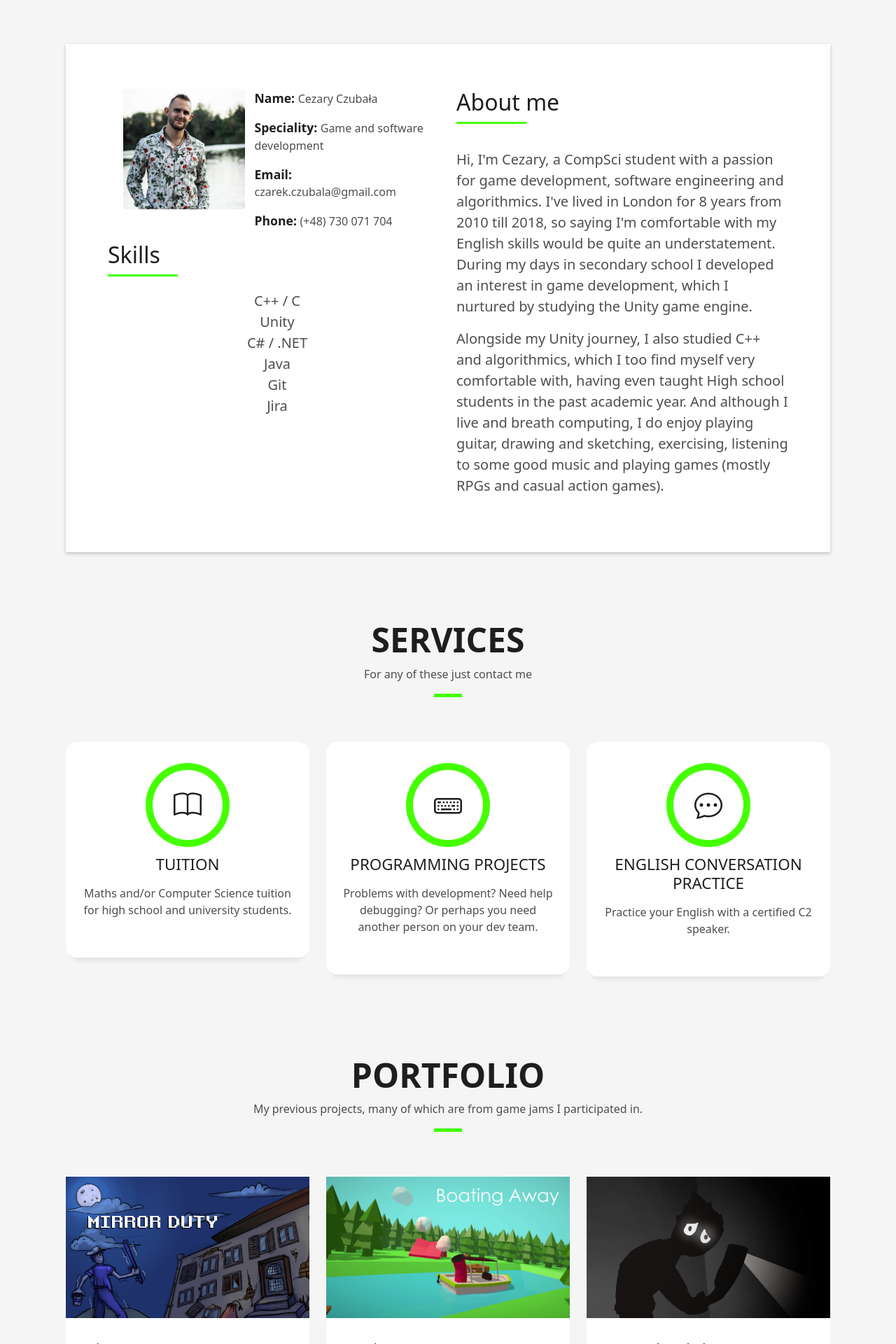
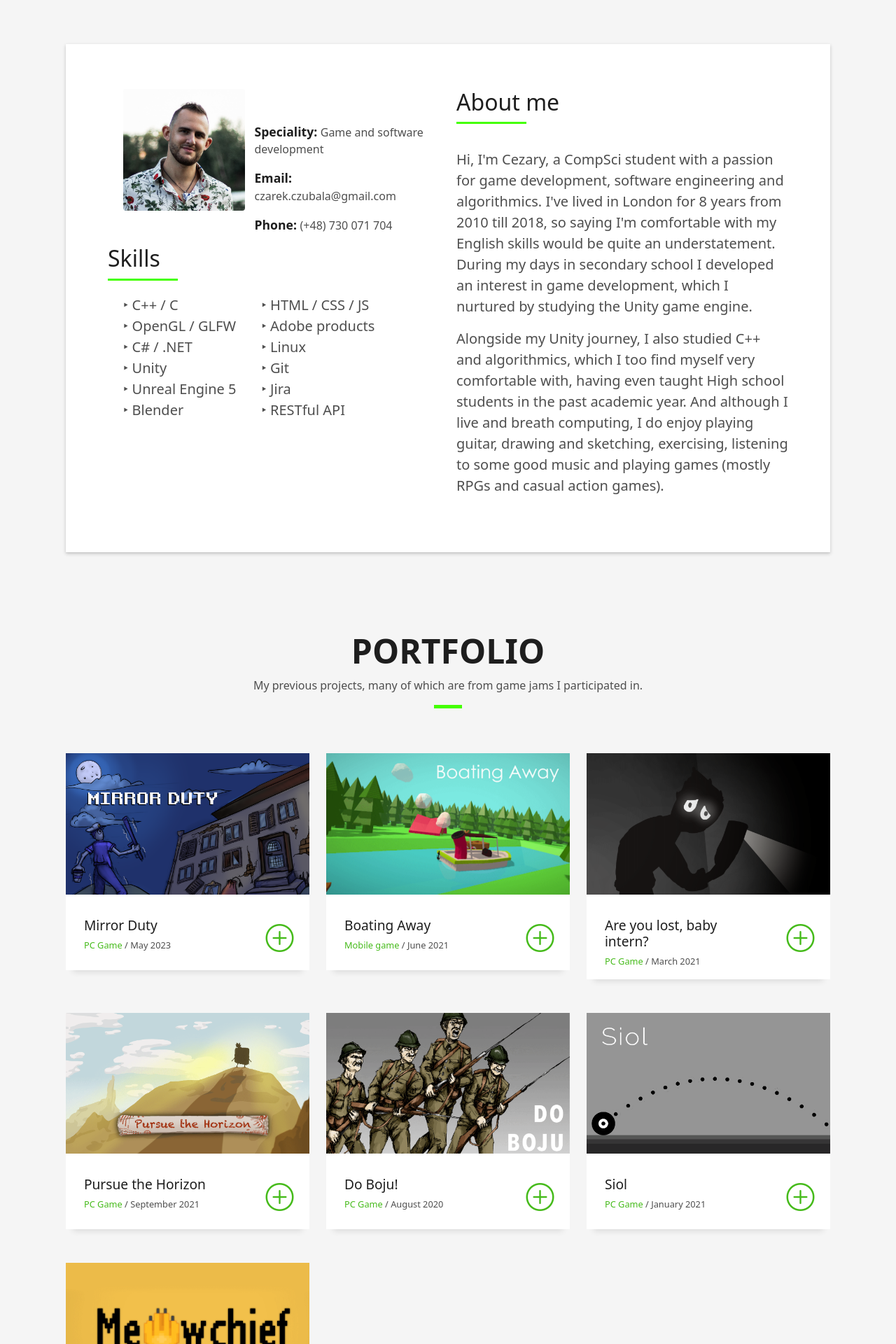
Before and after one commit to Cez02/Cez02.github.io, a PHP site: page / in a window 1280 px wide. Shown: the part 801-2721 px from the top of the page at 70% size. Run offline with PHP 8.4, Linux system fonts and the light colour scheme.

Commit message:
minor changes

```diff
--- a/assets/css/style.css
+++ b/assets/css/style.css
@@ -189,10 +189,19 @@ a:hover {
 .skill{
   transition: font-size 0.5s;
 }
-
+/*
 .skill:hover {
   font-size: 25px;
   transition: font-size 0.5s;
+} */
+
+.skill::before {
+  content: "";
+  position: relative;
+  height: 3px;
+  background-color: #44ff00;
+  width: 100px;
+  bottom: -12px;
 }
 
 /*------/ Box /------*/
--- a/index.html
+++ b/index.html
@@ -93,7 +93,7 @@
                     </div>
                     <div class="col-sm-6 col-md-7">
                       <div class="about-info">
-                        <p><span class="title-s">Name: </span> <span>Cezary Czubała</span></p>
+                        <br><br>
                         <p><span class="title-s">Speciality: </span> <span>Game and software development</span></p>
                         <p><span class="title-s">Email: </span> <span>czarek.czubala@gmail.com</span></p>
                         <p><span class="title-s">Phone: </span> <span>(+48) 730 071 704</span></p>
@@ -103,14 +103,28 @@
                   <div class="skill-mf">
                     <h6 class="title-left">Skills</h6>
                     <br>
-                    <p class="lead" style="margin-left: 10px; text-align: center;">
-                      <span class="skill">C++ / C</span><br>
-                      <span class="skill">Unity</span><br>
-                      <span class="skill">C# / .NET</span><br>
-                      <span class="skill">Java</span><br>
-                      <span class="skill">Git</span><br>
-                      <span class="skill">Jira</span><br>
-                    </p>
+                    <div class="row">
+                      <div class="col-md-5">
+                       <p class="lead" style="margin-left: 10px; text-align: left;">
+                          <span class="skill">‣ C++ / C</span><br>
+                          <span class="skill">‣ OpenGL / GLFW</span><br>
+                          <span class="skill">‣ C# / .NET</span><br>
+                          <span class="skill">‣ Unity</span><br>
+                          <span class="skill">‣ Unreal Engine 5</span><br>
+                          <span class="skill">‣ Blender</span><br>
+                        </p>
+                      </div>
+                      <div class="col-md-5">
+                        <p class="lead" style="margin-left: 10px; text-align: left;">
+                           <span class="skill">‣ HTML / CSS / JS</span><br>
+                           <span class="skill">‣ Adobe products</span><br>
+                           <span class="skill">‣ Linux</span><br>
+                           <span class="skill">‣ Git</span><br>
+                           <span class="skill">‣ Jira</span><br>
+                           <span class="skill">‣ RESTful API</span><br>
+                         </p>
+                       </div>
+                    </div>
                   </div>
                 </div>
                 <div class="col-md-6">
@@ -134,67 +148,6 @@
         </div>
       </div>
     </section><!-- End About Section -->
-
-    <!-- ======= Services Section ======= -->
-    <section id="services" class="services-mf pt-5 route">
-      <div class="container">
-        <div class="row">
-          <div class="col-sm-12">
-            <div class="title-box text-center">
-              <h3 class="title-a">
-                Services
-              </h3>
-              <p class="subtitle-a">
-                For any of these just contact me
-              </p>
-              <div class="line-mf"></div>
-            </div>
-          </div>
-        </div>
-        <div class="row">
-          <div class="col-md-4">
-            <div class="service-box">
-              <div class="service-ico">
-                <span class="ico-circle"><i class="bi bi-book"></i></span>
-              </div>
-              <div class="service-content">
-                <h2 class="s-title">Tuition</h2>
-                <p class="s-description text-center">
-                  Maths and/or Computer Science tuition for high school and university students.
-                </p>
-              </div>
-            </div>
-          </div>
-          <div class="col-md-4">
-            <div class="service-box">
-              <div class="service-ico">
-                <span class="ico-circle"><i class="bi bi-keyboard"></i></span>
-              </div>
-              <div class="service-content">
-                <h2 class="s-title">Programming Projects</h2>
-                <p class="s-description text-center">
-                  Problems with development? Need help debugging? Or perhaps you need another person on your dev team.
-                </p>
-              </div>
-            </div>
-          </div>
-          <div class="col-md-4">
-            <div class="service-box">
-              <div class="service-ico">
-                <span class="ico-circle"><i class="bi bi-chat-dots"></i></span>
-              </div>
-              <div class="service-content">
-                <h2 class="s-title">English conversation practice</h2>
-                <p class="s-description text-center">
-                  Practice your English with a certified C2 speaker.
-                </p>
-              </div>
-            </div>
-          </div>
-        </div>
-      </div>
-    </section><!-- End Services Section -->
-
 
     <!-- ======= Portfolio Section ======= -->
     <section id="work" class="portfolio-mf sect-pt4 route">
```
Also changed, not shown: assets/img/CVPhoto2.jpg.
